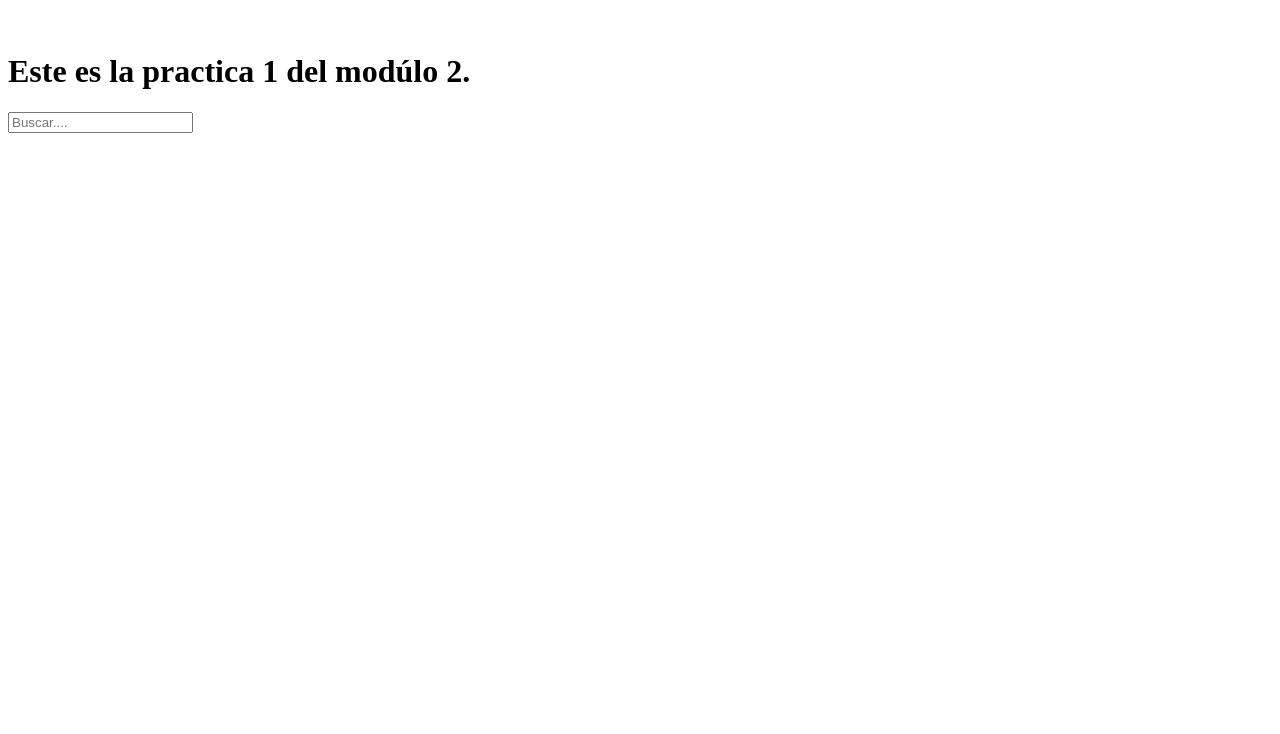
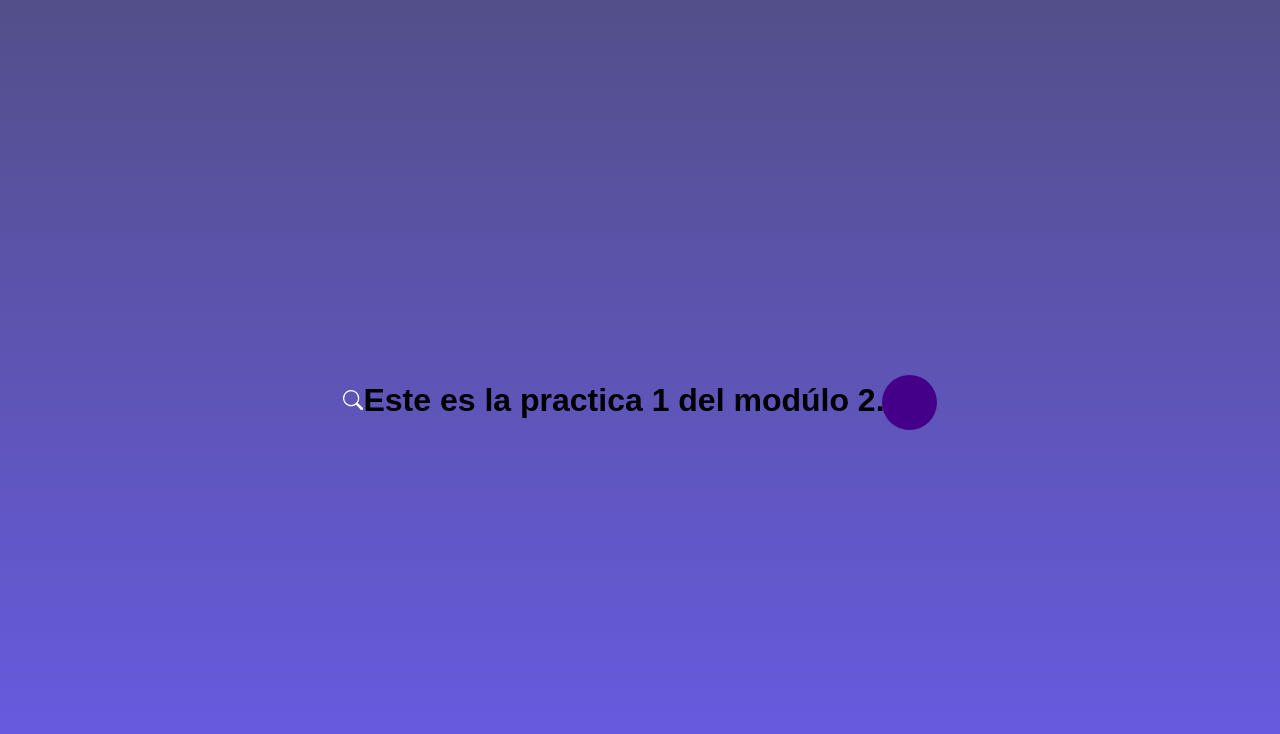
Before and after one commit to Melqui-0/Becalos, a plain HTML site: page Index.html in a window 1280 px wide. Drawn offline with Linux system fonts and the light colour scheme; the site is published under a folder, as on GitHub Pages, so addresses that start at the root find nothing.

Commit message:
Ajustando el CSS

```diff
--- a/Index.html
+++ b/Index.html
@@ -3,7 +3,7 @@
 <head>
     <meta charset="UTF-8">
     <meta name="viewport" content="width=device-width, initial-scale=1.0">
-    <link rel="stylesheet" href="/Index.css">
+    <link rel="stylesheet" href="./Index.css">
     <svg xmlns="http://www.w3.org/2000/svg" width="20" height="20" fill="white" class="bi bi-search" viewBox="0 0 16 16">
         <path d="M11.742 10.344a6.5 6.5 0 1 0-1.397 1.398h-.001q.044.06.098.115l3.85 3.85a1 1 0 0 0 1.415-1.414l-3.85-3.85a1 1 0 0 0-.115-.1zM12 6.5a5.5 5.5 0 1 1-11 0 5.5 5.5 0 0 1 11 0"/>
     </svg>
```
